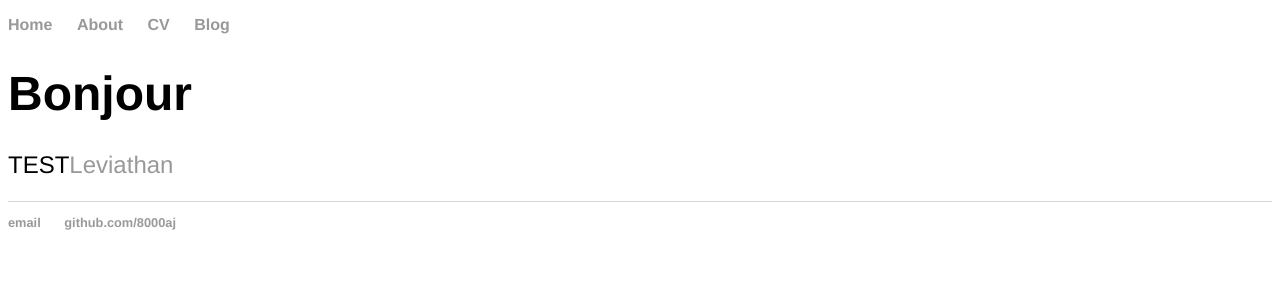
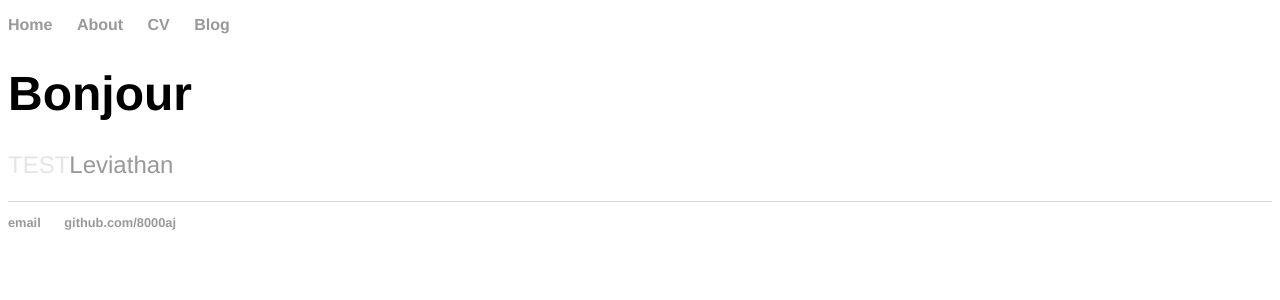
Before and after one commit to 8000aj/Public-Pioneers, a Jekyll site: the page built from index.html, in a window 1280 px wide. Shown: the top 300 px of the page. Built offline with Jekyll 4.4.1, drawn with Linux system fonts in a browser that asks for light colours.

Commit message:
Update main.css

```diff
--- a/css/main.css
+++ b/css/main.css
@@ -27,7 +27,7 @@ h1 {
 p {
     font-size: 1.5em;
     line-height: 1em;
-    color: #000000;
+    color: #e5e4e2;
 }
 footer {
     border-top: 1px solid #d5d5d5;
```
